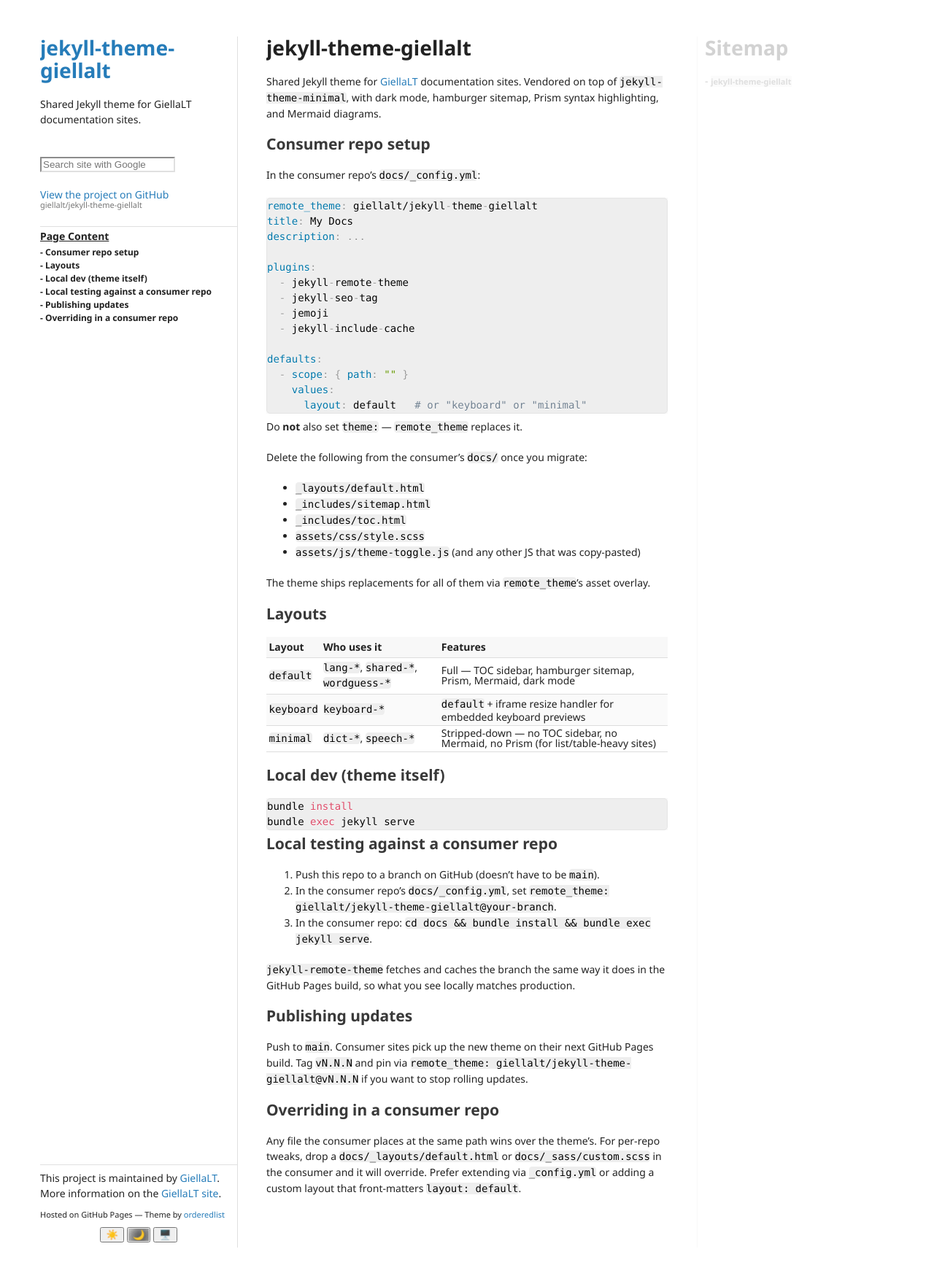
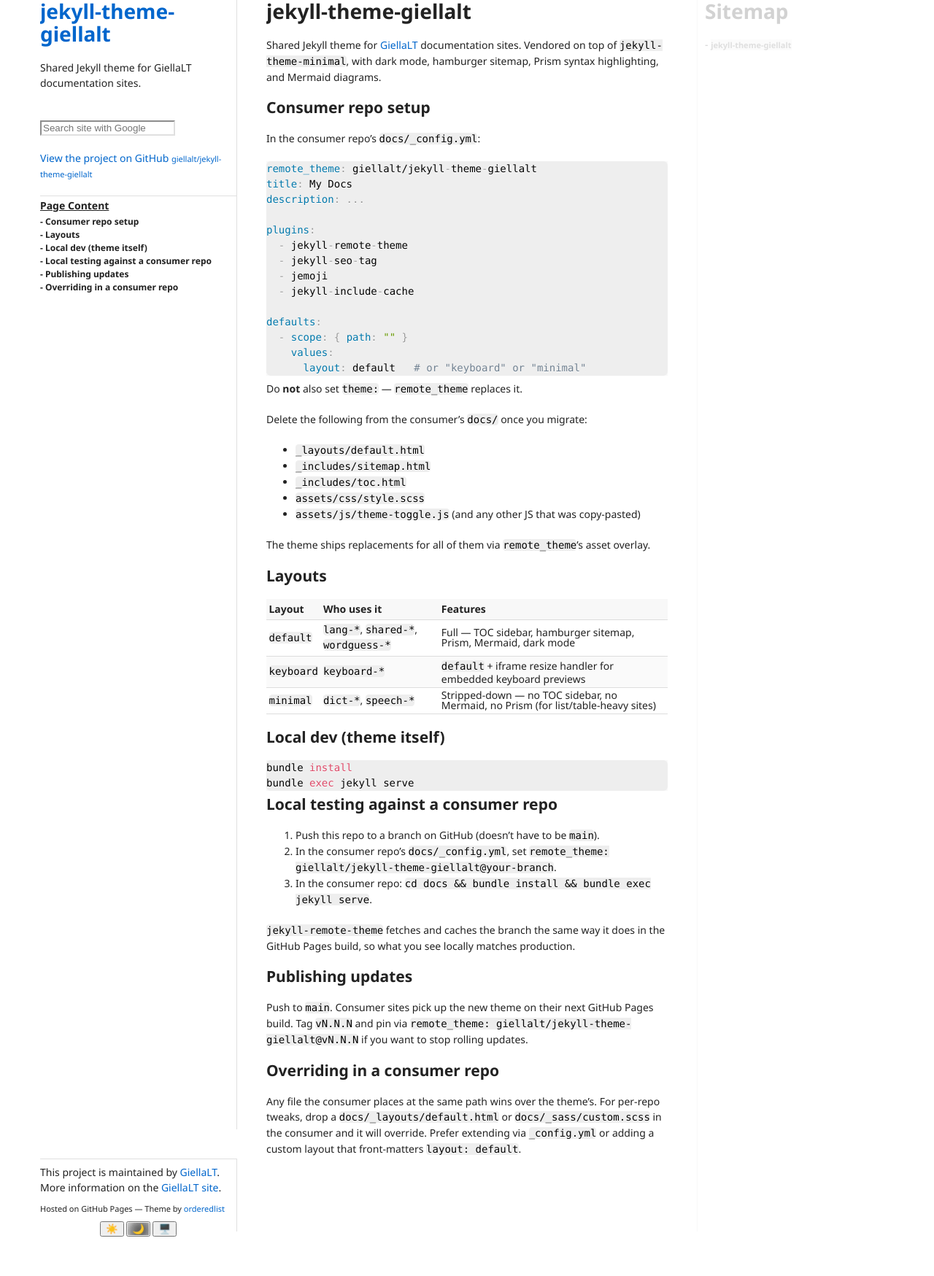
Before and after one commit to giellalt/jekyll-theme-giellalt, a Jekyll site: the page built from README.md, in a window 1280 px wide. Shown: the top 1749 px of the page at 73% size. Built offline with Jekyll 4.4.1, drawn with Linux system fonts in a browser that asks for light colours; cached includes are drawn as plain includes; nearby versions of some CDN libraries; our own code applies the rules of GitHub Pages for plain Markdown files.

Commit message:
Remove unused jekyll-theme-minimal css

```diff
--- a/_sass/jekyll-theme-minimal.scss
+++ b/_sass/jekyll-theme-minimal.scss
@@ -1,285 +1,62 @@
 @import "rouge-github";
 
 body {
-  background-color: #fff;
-  padding:50px;
   font: 14px/1.5 "Noto Sans", "Helvetica Neue", Helvetica, Arial, sans-serif;
-  color:#727272;
-  font-weight:400;
 }
 
 h1, h2, h3, h4, h5, h6 {
-  color:#222;
-  margin:0 0 20px;
+  margin: 0 0 20px;
+}
+
+h1, h2, h3 {
+  line-height: 1.1;
+}
+
+h1 {
+  font-size: 28px;
 }
 
 p, ul, ol, table, pre, dl {
-  margin:0 0 20px;
-}
-
-h1, h2, h3 {
-  line-height:1.1;
-}
-
-h1 {
-  font-size:28px;
-}
-
-h2 {
-  color:#393939;
-}
-
-h3, h4, h5, h6 {
-  color:#494949;
-}
-
-a {
-  color:#267CB9;
-  text-decoration:none;
-}
-
-a:hover, a:focus {
-  color:#069;
-  font-weight: bold;
-}
-
-a small {
-  font-size:11px;
-  color:#777;
-  margin-top:-0.3em;
-  display:block;
-}
-
-a:hover small {
-  color:#777;
-}
-
-.wrapper {
-  width:860px;
-  margin:0 auto;
+  margin: 0 0 20px;
 }
 
 blockquote {
-  border-left:1px solid #e5e5e5;
-  margin:0;
-  padding:0 0 0 20px;
-  font-style:italic;
-}
-
-code, pre {
-  font-family:Monaco, Bitstream Vera Sans Mono, Lucida Console, Terminal, Consolas, Liberation Mono, DejaVu Sans Mono, Courier New, monospace;
-  color:#333;
-}
-
-pre {
-  padding:8px 15px;
-  background: #f8f8f8;
-  border-radius:5px;
-  border:1px solid #e5e5e5;
-  overflow-x: auto;
+  border-left: 1px solid #e5e5e5;
+  margin: 0;
+  padding: 0 0 0 20px;
+  font-style: italic;
 }
 
 table {
-  width:100%;
-  border-collapse:collapse;
+  width: 100%;
+  border-collapse: collapse;
 }
 
 th, td {
-  text-align:left;
-  padding:5px 10px;
-  border-bottom:1px solid #e5e5e5;
-}
-
-dt {
-  color:#444;
-  font-weight:700;
-}
-
-th {
-  color:#444;
+  text-align: left;
+  padding: 5px 10px;
+  border-bottom: 1px solid #e5e5e5;
 }
 
 img {
-  max-width:100%;
-}
-
-kbd {
-  background-color: #fafbfc;
-  border: 1px solid #c6cbd1;
-  border-bottom-color: #959da5;
-  border-radius: 3px;
-  box-shadow: inset 0 -1px 0 #959da5;
-  color: #444d56;
-  display: inline-block;
-  font-size: 11px;
-  line-height: 10px;
-  padding: 3px 5px;
-  vertical-align: middle;
-}
-
-header {
-  width:270px;
-  float:left;
-  position:fixed;
-  -webkit-font-smoothing:subpixel-antialiased;
-}
-
-ul.downloads {
-  list-style:none;
-  height:40px;
-  padding:0;
-  background: #f4f4f4;
-  border-radius:5px;
-  border:1px solid #e0e0e0;
-  width:270px;
-}
-
-.downloads li {
-  width:89px;
-  float:left;
-  border-right:1px solid #e0e0e0;
-  height:40px;
-}
-
-.downloads li:first-child a {
-  border-radius:5px 0 0 5px;
-}
-
-.downloads li:last-child a {
-  border-radius:0 5px 5px 0;
-}
-
-.downloads a {
-  line-height:1;
-  font-size:11px;
-  color:#676767;
-  display:block;
-  text-align:center;
-  padding-top:6px;
-  height:34px;
-}
-
-.downloads a:hover, .downloads a:focus {
-  color:#675C5C;
-  font-weight:bold;
-}
-
-.downloads ul a:active {
-  background-color:#f0f0f0;
-}
-
-strong {
-  color:#222;
-  font-weight:700;
-}
-
-.downloads li + li + li {
-  border-right:none;
-  width:89px;
-}
-
-.downloads a strong {
-  font-size:14px;
-  display:block;
-  color:#222;
-}
-
-section {
-  width:500px;
-  float:right;
-  padding-bottom:50px;
+  max-width: 100%;
 }
 
 small {
-  font-size:11px;
+  font-size: 11px;
 }
 
 hr {
-  border:0;
-  background:#e5e5e5;
-  height:1px;
-  margin:0 0 20px;
-}
-
-footer {
-  width:270px;
-  float:left;
-  position:fixed;
-  bottom:50px;
-  -webkit-font-smoothing:subpixel-antialiased;
-}
-
-@media print, screen and (max-width: 960px) {
-
-  div.wrapper {
-    width:auto;
-    margin:0;
-  }
-
-  header, section, footer {
-    float:none;
-    position:static;
-    width:auto;
-  }
-
-  header {
-    padding-right:320px;
-  }
-
-  section {
-    border:1px solid #e5e5e5;
-    border-width:1px 0;
-    padding:20px 0;
-    margin:0 0 20px;
-  }
-
-  header a small {
-    display:inline;
-  }
-
-  header ul {
-    position:absolute;
-    right:50px;
-    top:52px;
-  }
-}
-
-@media print, screen and (max-width: 720px) {
-  body {
-    word-wrap:break-word;
-  }
-
-  header {
-    padding:0;
-  }
-
-  header ul, header p.view {
-    position:static;
-  }
-
-  pre, code {
-    word-wrap:normal;
-  }
-}
-
-@media print, screen and (max-width: 480px) {
-  body {
-    padding:15px;
-  }
-
-  .downloads {
-    width:99%;
-  }
-
-  .downloads li, .downloads li + li + li {
-    width:33%;
-  }
+  border: 0;
+  background: #e5e5e5;
+  height: 1px;
+  margin: 0 0 20px;
 }
 
 @media print {
   body {
-    padding:0.4in;
-    font-size:12pt;
-    color:#444;
+    padding: 0.4in;
+    font-size: 12pt;
+    color: #444;
   }
 }
```
